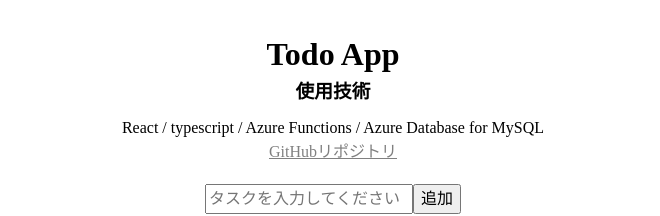
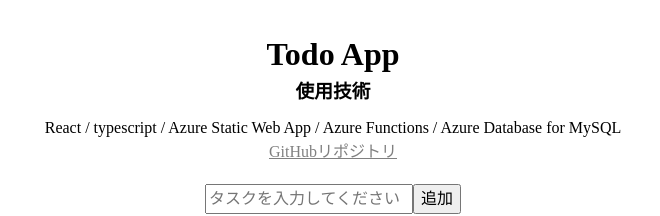
Before and after one commit to smaru1111/study-mysql, a React (Create React App) app: page / in a window 1280 px wide. Shown: the top 216 px of the page, without its empty margins (307-967 px from the left). Built offline with nearby package versions, Linux system fonts and the light colour scheme; no server answers.

Commit message:
update 説明文変更

```diff
--- a/src/App.tsx
+++ b/src/App.tsx
@@ -94,7 +94,7 @@
         <div className='body-container'>
             <h1>Todo App</h1>
             <h3>使用技術</h3>
-            <p>React / typescript / Azure Functions / Azure Database for MySQL</p>
+            <p>React / typescript / Azure Static Web App / Azure Functions / Azure Database for MySQL</p>
             <a href="https://github.com/smaru1111/study-mysql" style={{color: "gray"}}>GitHubリポジトリ</a>
             <div className='input-container'>
                 {/* バリデーションも実装 */}
```
